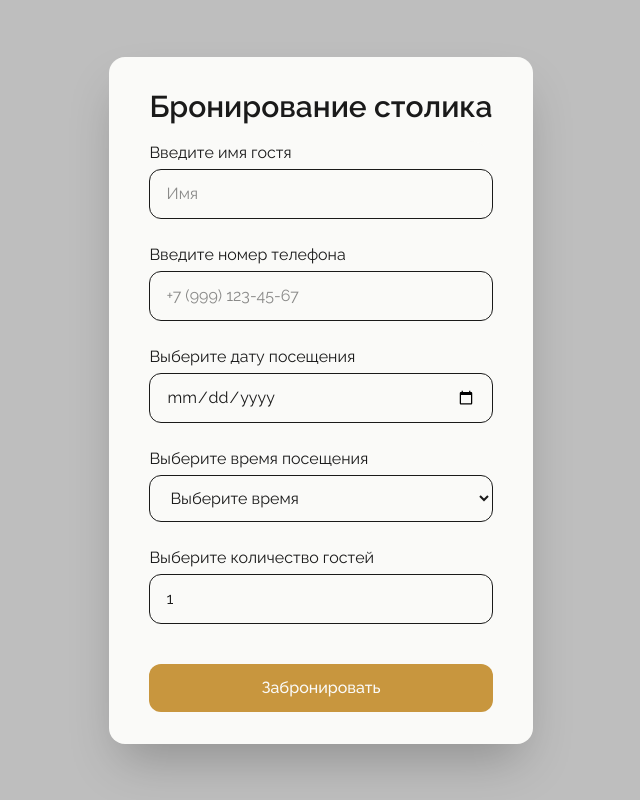
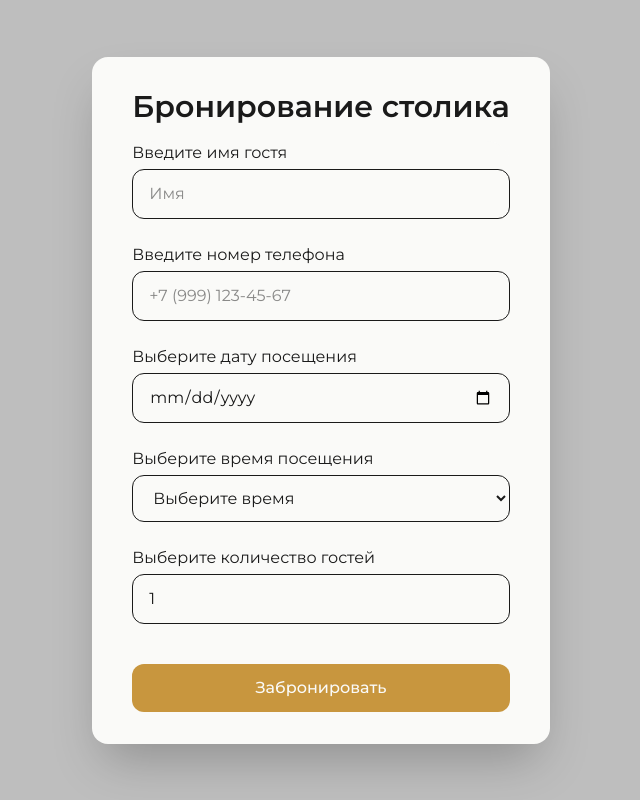
Before and after one commit to BLazzeD21/Saveur-test, a Next.js app: page / in a window 1280 px wide. Shown: the whole page, without its empty margins (319-959 px from the left). Built offline with nearby package versions, Linux system fonts and the light colour scheme.

Commit message:
fix: update font from Raleway to Montserrat in layout and globals

```diff
--- a/src/app/globals.css
+++ b/src/app/globals.css
@@ -13,7 +13,7 @@
   --color-form: var(--form-color);
   --color-accent: var(--accent-color);
   --color-text: var(---text-color);
-  --font-sans: var(--font-raleway);
+  --font-sans: var(--font-montserrat);
 }
 body {
   background: rgb(190, 190, 190);
--- a/src/app/layout.tsx
+++ b/src/app/layout.tsx
@@ -1,9 +1,9 @@
 import type { Metadata } from 'next';
-import { Raleway } from 'next/font/google';
+import { Montserrat } from 'next/font/google';
 import './globals.css';
 
-const raleway = Raleway({
-  variable: '--font-raleway',
+const montserrat = Montserrat({
+  variable: '--font-montserrat',
   subsets: ['cyrillic'],
   weight: ['400', '500', '600'],
   style: ['italic', 'normal'],
@@ -22,7 +22,7 @@ export default function RootLayout({
   return (
     <html
       lang="ru"
-      className={`${raleway.variable} h-full antialiased flex items-center justify-center`}
+      className={`${montserrat.variable} h-full antialiased flex items-center justify-center`}
     >
       <body>{children}</body>
     </html>
```
